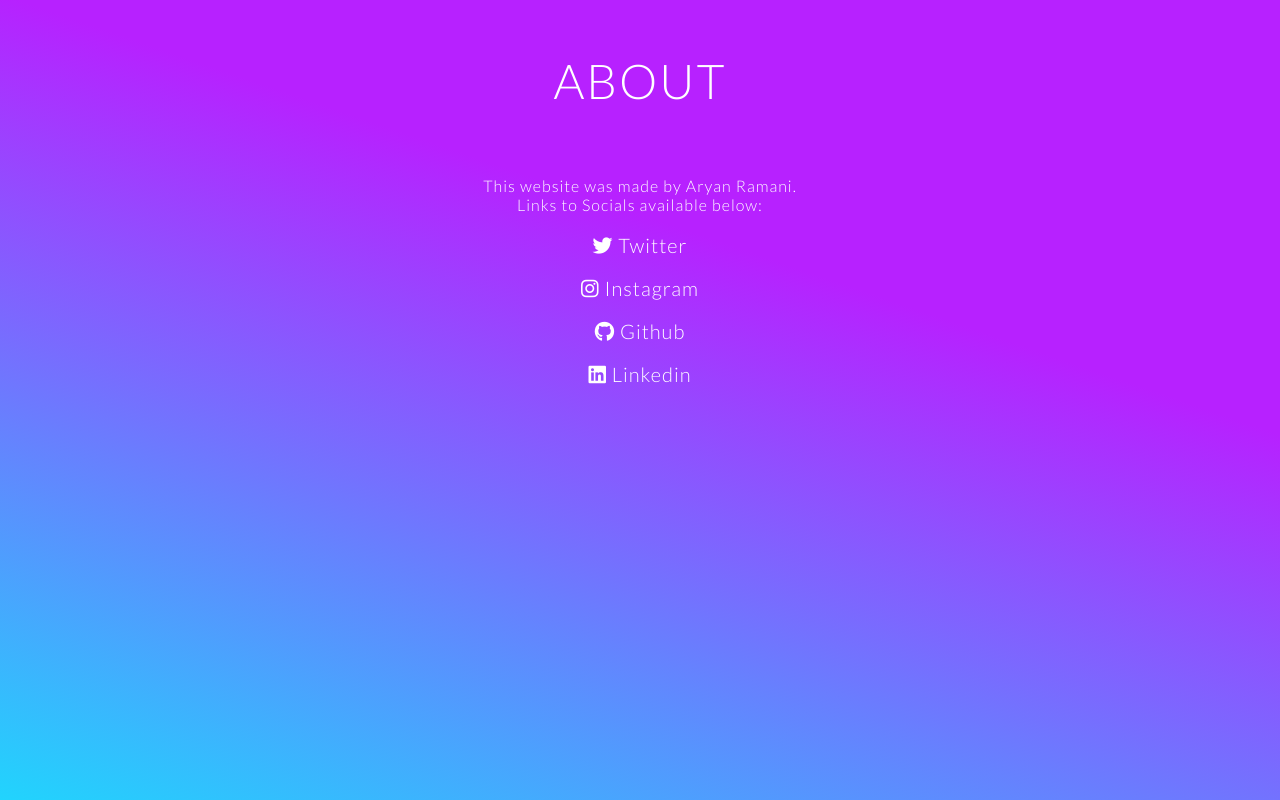
After one commit to NotAryanRamani/boston-housing-regression, a Flask app: page /about in a window 1280 px wide. The commit adds this page. Run offline with Flask 2, Linux system fonts and the light colour scheme; parts of the project's set-up code (start-up, migrations or seed data) failed here and were passed over; some libraries are stand-ins or nearby versions.

Commit message:
Added a about page

```diff
--- a/flask_app/routes.py
+++ b/flask_app/routes.py
@@ -1,4 +1,4 @@
-from flask import render_template, request, redirect, url_for
+from flask import render_template, request
 from flask_app import app
 import pickle
 import numpy as np
@@ -14,7 +14,7 @@ def home():
 def predict():
     if request.method == 'POST':
         data = request.form.to_dict().values()
-        print(data)
+        # print(data)
         if '' in data:
             prediction_text = 'NaN'
         else:
@@ -22,3 +22,7 @@ def predict():
             result = lm.predict(np.array(test).reshape(1, -1))
             prediction_text = str((float('%.2f' % result[0]) * 1000)) + ' USD'
     return render_template('home.html', prediction_text=prediction_text)
+
+@app.route('/about')
+def about():
+    return render_template('about.html')
--- a/flask_app/static/styles.css
+++ b/flask_app/static/styles.css
@@ -21,11 +21,21 @@ p {
   font-size:14px;
   color: #333333;
 }
+a {
+  color: #333333;
+  text-decoration: none;
+}
 .p_white {
   font-family: 'Lato', sans-serif;
   letter-spacing: 1px;
   font-size:16px;
   color: #ffffff;
+}
+
+.socials {
+  font-size: 20px;
+  color: white;
+  letter-spacing: 1px;
 }
 
 .header {
@@ -34,7 +44,17 @@ p {
   /* background: linear-gradient(60deg, rgba(84,58,183,1) 0%, rgba(0,172,193,1) 100%); */
   color:white;
   background-color: #21D4FD;
-background-image: linear-gradient(19deg, #21D4FD 0%, #B721FF 65%);
+  background-image: linear-gradient(19deg, #21D4FD 0%, #B721FF 65%);
+
+}
+.header-about {
+  height:100vh;
+  position:relative;
+  text-align:center;
+  /* background: linear-gradient(60deg, rgba(84,58,183,1) 0%, rgba(0,172,193,1) 100%); */
+  color:white;
+  background-color: #21D4FD;
+  background-image: linear-gradient(19deg, #21D4FD 0%, #B721FF 65%);
 
 }
 
@@ -92,13 +112,17 @@ background-image: linear-gradient(19deg, #21D4FD 0%, #B721FF 65%);
   font-size: 16px;
 }
 
+.round-border:hover{
+  transform: scale(1.05);
+}
+
 .label-gap {
   margin-left: 50px;
 }
 
 .content {
   position:relative;
-  height:20vh;
+  height:5vh;
   text-align:center;
   background-color: white;
 }
--- /dev/null
+++ b/flask_app/templates/about.html
@@ -0,0 +1,34 @@
+<!DOCTYPE html>
+<html lang="en">
+<head>
+    <meta charset="UTF-8">
+    <meta http-equiv="X-UA-Compatible" content="IE=edge">
+    <meta name="viewport" content="width=device-width, initial-scale=1.0">
+    <title>About BHP</title>
+    <link rel="stylesheet" href="{{ url_for('static', filename='styles.css') }}">
+    <script src="https://kit.fontawesome.com/bda4136c04.js" crossorigin="anonymous"></script>
+
+</head>
+<body>
+    <div class="header-about">
+        <div class="inner-header-heading flex">
+            <h1>ABOUT</h1>
+        </div>
+        <div class="flex">
+            <p class="p_white">
+                This website was made by Aryan Ramani.
+                <br>
+                Links to Socials available below:
+                <br><br>
+                <a class="socials" href="https://twitter.com/notaryanramani" target="_blank"><i class="fa-brands fa-twitter"></i> Twitter</a>
+                <br><br>
+                <a class="socials" href="https://www.instagram.com/notaryanramani/" target="_blank"><i class="fa-brands fa-instagram"></i> Instagram</a>
+                <br><br>
+                <a class="socials" href="https://github.com/NotAryanRamani/" target="_blank"><i class="fa-brands fa-github"></i> Github</a>
+                <br><br>
+                <a class="socials" href="https://www.linkedin.com/in/aryan-ramani-a516b5212" target="_blank"><i class="fa-brands fa-linkedin"></i> Linkedin</a>
+            </p>
+        </div>
+    </div>
+</body>
+</html>
--- a/flask_app/templates/home.html
+++ b/flask_app/templates/home.html
@@ -67,7 +67,12 @@ of Simple CSS Waves-->
     <!--Content starts-->
     <div class="content flex">
       <p>Made by Aryan Ramani</p>
+
     </div>
+    <div class="content flex">
+        <p><a href="/about">About</a></p>
+      </div>
+
     <!--Content ends-->
 </body>
 </html>
```
